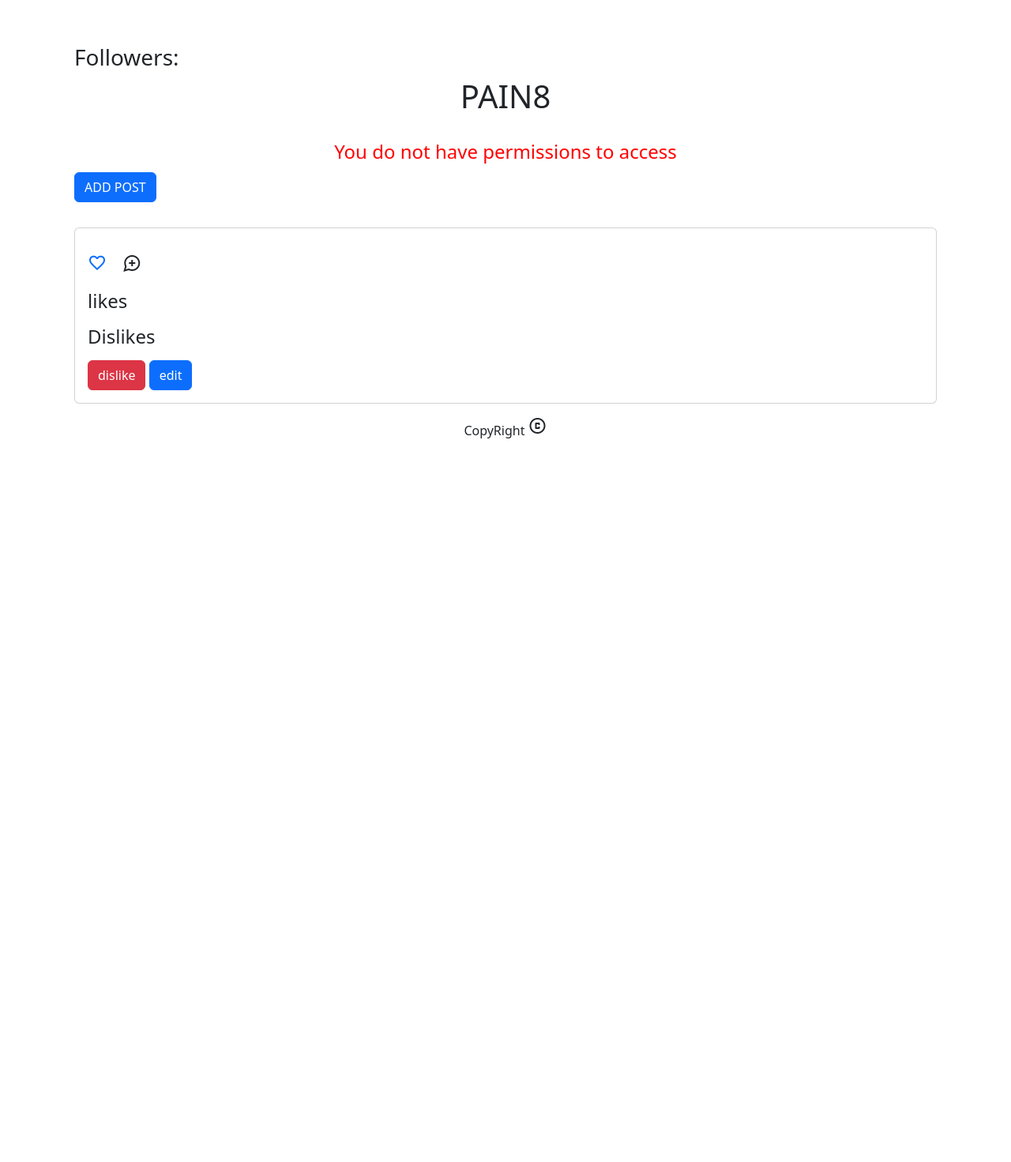
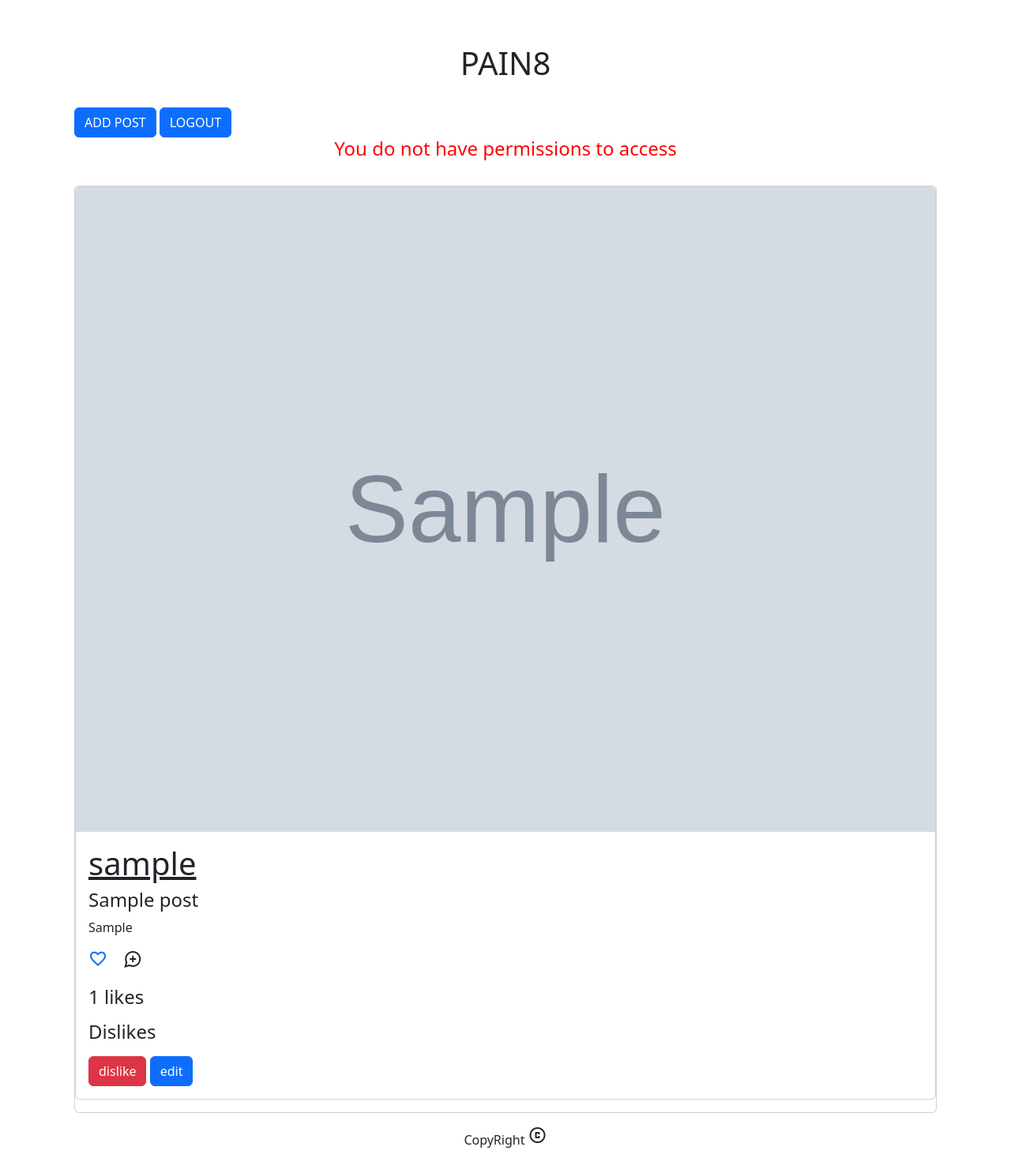
Before and after one commit to bondanhertom/Pair-Project---Paint8, a Node server app: a page that uses views/home.ejs in a window 1280 px wide. Shown: the whole page at 79% size. Before the commit the page ends 555 px from the top, so only its background shows below. Run offline with Node 20, Linux system fonts and the light colour scheme; a user stored in the database is signed in; tables that the repository leaves empty hold one stand-in row (values such as "Sample post"); grey boxes marked "Sample" are stand-in pictures; some libraries are stand-ins or nearby versions.

Commit message:
fix edit

```diff
--- a/controllers/index.js
+++ b/controllers/index.js
@@ -44,17 +44,28 @@ class Controller {
             .catch((err) => res.send(err))
 
     }
+    //////////LOG OUT/////////
+    static getLogout(req, res) {
+        req.session.destroy((err) => {
+            if (err) {
+                res.send(err);
+            } else {
+                res.redirect("/login");
+            }
+        });
+    }
 
-    ////////////LOG OUT/////////
-    static getLogout(req, res) {
-        res.send("logout")
-    }
 
     //// HOME ///////
     static home(req, res) {
         const { error } = req.query
-        res.render("home", { error })
-
+        Post.findAll({ include: { model: User } })
+            .then((users) => {
+                res.render("home", { users, error });
+            })
+            .catch((err) => {
+                res.send(err);
+            });
     }
     static addPostingan(req, res) {
         const id = req.params.id;
@@ -85,6 +96,39 @@ class Controller {
             });
     }
 
+    static updatePost(req, res) {
+        const id = req.params.id;
+        Post.findByPk(id)
+            .then((post) => {
+                res.render("editPostingan", { post });
+            })
+            .catch((err) => {
+                if (err.name === "SequelizeValidationError") {
+                    const errors = err.errors.map((el) => {
+                        return el.message;
+                    });
+                    res.send(errors);
+                }
+            });
+    }
+
+    static saveUpdate(req, res) {
+        const { title, caption, imageUrl } = req.body;
+        const id = req.session.UserId;
+        Post.update({ title, caption, imageUrl, UserId: id },
+            {
+                where: {
+                    id: id
+                }
+            })
+            .then(() => {
+                res.redirect("/");
+            })
+            .catch((err) => {
+                res.send(err);
+            })
+    }
+
 
 
 }
--- a/models/post.js
+++ b/models/post.js
@@ -16,7 +16,9 @@ module.exports = (sequelize, DataTypes) => {
         through: models.PostTag
       });
     }
+
   }
+
   Post.init({
     title: DataTypes.STRING,
     caption: DataTypes.TEXT,
--- a/routes/index.js
+++ b/routes/index.js
@@ -8,12 +8,12 @@ router.post("/register/add", Controller.saveRegister)
 
 //LOGIN
 router.get("/login", Controller.loginForm)
+router.post("/login", Controller.saveLogin)
 
 //LOGOUT
 router.get("/logout", Controller.getLogout)
 
 //SESSION MIDLEWARE///
-router.post("/login", Controller.saveLogin)
 router.use(function (req, res, next) {
     console.log(req.session);
     if (!req.session.UserId) {
@@ -28,8 +28,6 @@ router.use(function (req, res, next) {
 router.get("/", Controller.home)
 
 // <<<<<<<<  ADD    >>>>>>>>>> //
-
-// <<<<<<<<  ADD    >>>>>>>>>> //
 router.use(function (req, res, next) {
     if (req.session.UserId && req.session.role !== "Creator") {
         const error = `You do not have permissions to access`;
@@ -38,7 +36,6 @@ router.use(function (req, res, next) {
         next();
     }
 });
-
 // <<<<<<<<<   ADD   >>>>>>>>>> //
 
 // POST UPLOAD
@@ -47,8 +44,8 @@ router.post("/upload", Controller.saveAddPosting);
 
 // // DESTROY // EDIT // LIKE
 // router.get("/delete/:id", Controller.totalDislikes);
-// router.get("/edit/:id", Controller.updatePost);
-// router.post("/edit/:id", Controller.saveUpdate);
+router.get("/edit/:id", Controller.updatePost);
+router.post("/edit/:id", Controller.saveUpdate);
 // router.get("/likes/:id", Controller.totalLikes);
 
 
--- a/views/home.ejs
+++ b/views/home.ejs
@@ -18,39 +18,55 @@
             <br>
             <h2 style="color: red;"> </h2>
             <br>
-            <h3>Followers:
-            </h3>
             <h1 style="text-align: center;">PAIN8</h1><br>
+            <a href="/upload"><button type="button" class="btn btn-primary">ADD POST</button></a>
+            <a href="/logout"><button type="button" class="btn btn-primary">LOGOUT</button></a>
             <h4 style="text-align: center; color: red">
                 <% if(error) { %>
                     <%= error %>
                         <% } %>
             </h4>
-            <h2> <a href="/upload"><button type="button" class="btn btn-primary">ADD POST</button></a></h2>
             <br>
             <div class="card mb-3" style="text-align: left">
+
+
+                <% users.forEach(el=> { %>
+                    <div class="card mb-3" style="text-align: left">
+                        <img src="<%= el.imageUrl%>" class="card-img-top" alt="..." />
                         <div class="card-body">
                             <h1 class="card-title" style="text-decoration: underline">
+                                <%= el.User.username %>
                             </h1>
                             <h4 class="card-text">
-
+                                <%= el.title %>
                             </h4>
                             <p class="card-text">
+                                <%= el.caption %>
                             </p>
-                    <a href="/likes/"><span class="material-symbols-outlined"> favorite </span></a>
+                            <a href="/likes/<%= el.id %>"><span class="material-symbols-outlined"> favorite </span></a>
                             <span class="material-symbols-outlined" style="margin-left: 1rem"> maps_ugc </span>
                             <p>
-                    <h4> likes</h4>
+                            <h4>
+                                <%= el.likes %> likes
+                            </h4>
                             </p>
                             <p>
-                    <h4>Dislikes</h4>
+                            <h4>
+                                <%= el.dislikes %> Dislikes
+                            </h4>
                             </p>
-                    <p>
-                    </p>
-                    <p style="text-align: right;"> </p> <a href="/delete/"><button type="button"
+                            <p style="text-align: right;">
+                            </p> <a href="/delete/<%= el.id%>"><button type="button"
                                     class="btn btn-danger">dislike</button></a>
-                    <a href="/edit/"><button type="button" class="btn btn-primary">edit</button></a>
+                                    <a href="/edit/<%=el.id%>"><button type="button" class="btn btn-primary">edit</button></a>
                         </div>
+                    </div>
+                    <% }); %>
+
+
+
+
+
             </div>
 
         </div>
```
Also changed, not shown: data/users.json (+5 -5 lines), views/editPostingan.ejs (added, +30 -0 lines). Lines whose indentation alone changed are shown as unchanged.
